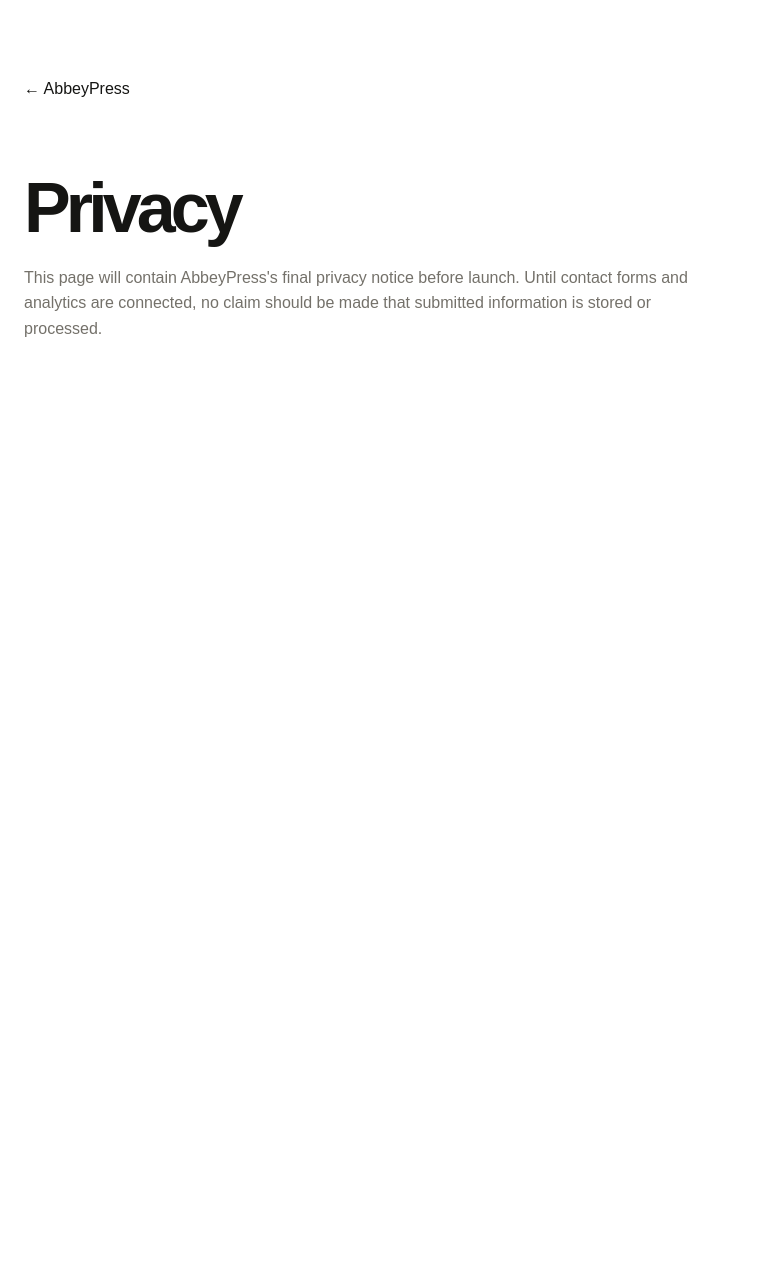
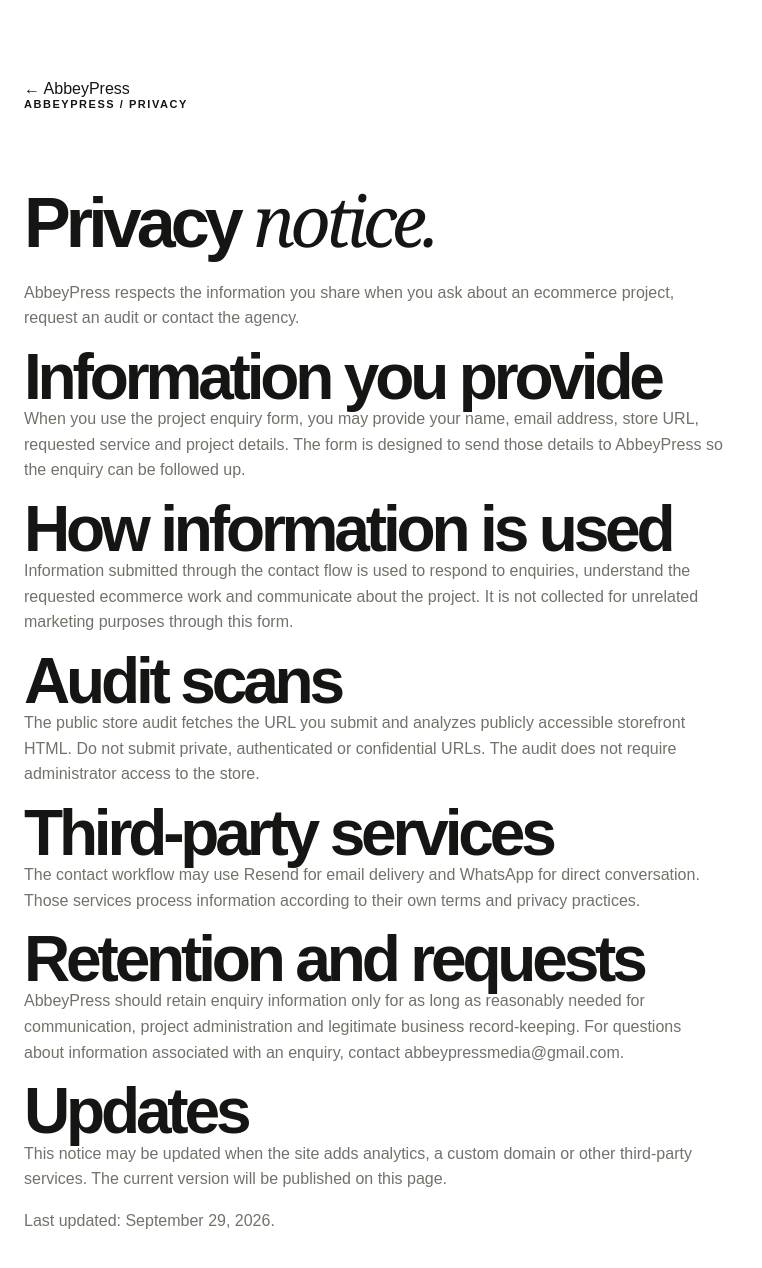
Before and after one commit to abbeypressmedia/abbeypress-agency, a Next.js app: page /privacy in a window 1280 px wide. Shown: the top 1268 px of the page, without its empty margins (0-762 px from the left). Before the commit the page ends 800 px from the top, so only its background shows below. Built offline with nearby package versions, Linux system fonts and the light colour scheme.

Commit message:
Complete privacy notice

```diff
--- a/app/privacy/page.tsx
+++ b/app/privacy/page.tsx
@@ -1,10 +1,32 @@
+import type { Metadata } from "next";
+
+export const metadata: Metadata = {
+  title: "Privacy",
+  description: "AbbeyPress privacy notice.",
+  robots: { index: false, follow: true },
+};
+
 export default function PrivacyPage() {
   return (
     <main className="legal-page">
       <div className="shell">
         <a href="/">← AbbeyPress</a>
-        <h1>Privacy</h1>
-        <p>This page will contain AbbeyPress's final privacy notice before launch. Until contact forms and analytics are connected, no claim should be made that submitted information is stored or processed.</p>
+        <div className="eyebrow">ABBEYPRESS / PRIVACY</div>
+        <h1>Privacy <em>notice.</em></h1>
+        <p>AbbeyPress respects the information you share when you ask about an ecommerce project, request an audit or contact the agency.</p>
+        <h2>Information you provide</h2>
+        <p>When you use the project enquiry form, you may provide your name, email address, store URL, requested service and project details. The form is designed to send those details to AbbeyPress so the enquiry can be followed up.</p>
+        <h2>How information is used</h2>
+        <p>Information submitted through the contact flow is used to respond to enquiries, understand the requested ecommerce work and communicate about the project. It is not collected for unrelated marketing purposes through this form.</p>
+        <h2>Audit scans</h2>
+        <p>The public store audit fetches the URL you submit and analyzes publicly accessible storefront HTML. Do not submit private, authenticated or confidential URLs. The audit does not require administrator access to the store.</p>
+        <h2>Third-party services</h2>
+        <p>The contact workflow may use Resend for email delivery and WhatsApp for direct conversation. Those services process information according to their own terms and privacy practices.</p>
+        <h2>Retention and requests</h2>
+        <p>AbbeyPress should retain enquiry information only for as long as reasonably needed for communication, project administration and legitimate business record-keeping. For questions about information associated with an enquiry, contact abbeypressmedia@gmail.com.</p>
+        <h2>Updates</h2>
+        <p>This notice may be updated when the site adds analytics, a custom domain or other third-party services. The current version will be published on this page.</p>
+        <p className="legal-note">Last updated: September 29, 2026.</p>
       </div>
     </main>
   );
```
